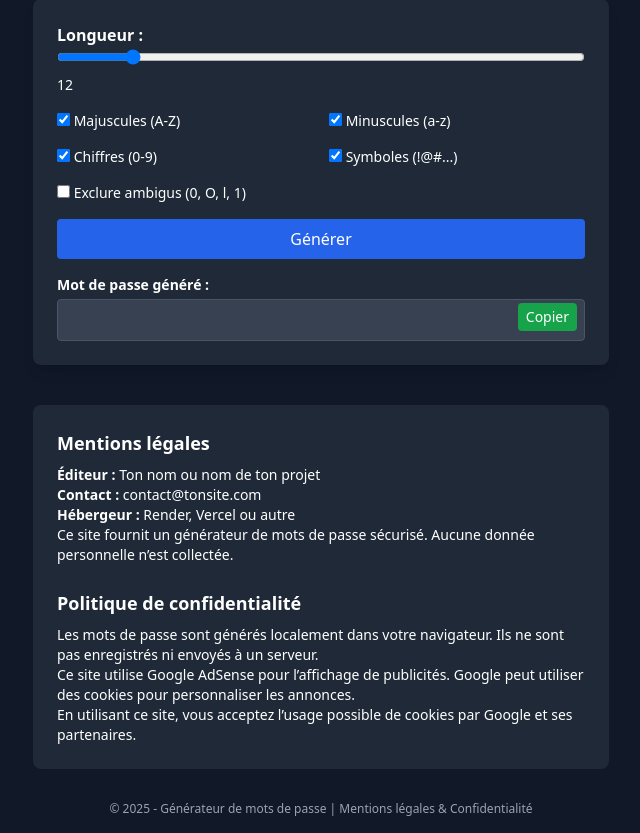
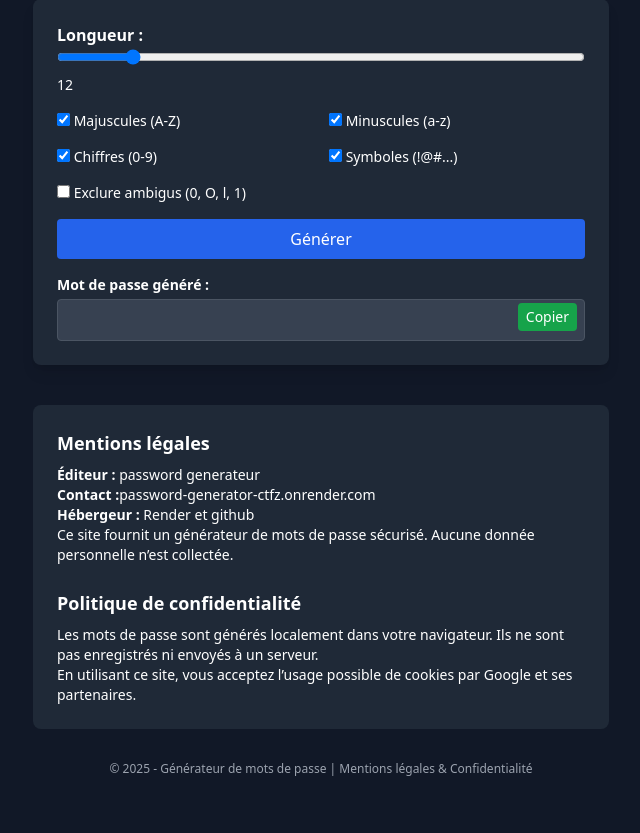
Before and after one commit to yhitme/password-generator, a Flask app: page / in a window 1280 px wide. Shown: the part 81-914 px from the top of the page, without its empty margins (319-959 px from the left). After the commit the page ends 857 px from the top, so only its background shows below. Run offline with Flask 3, Linux system fonts and the light colour scheme; some libraries are stand-ins or nearby versions.

Commit message:
Update index.html

```diff
--- a/templates/index.html
+++ b/templates/index.html
@@ -47,14 +47,13 @@
     <!-- Mentions légales et politique de confidentialité -->
     <section id="legal" class="mt-10 p-6 bg-gray-100 dark:bg-gray-800 rounded-lg text-sm">
       <h2 class="text-lg font-bold mb-2">Mentions légales</h2>
-      <p><strong>Éditeur :</strong> Ton nom ou nom de ton projet</p>
-      <p><strong>Contact :</strong> contact@tonsite.com</p>
-      <p><strong>Hébergeur :</strong> Render, Vercel ou autre</p>
+      <p><strong>Éditeur :</strong> password generateur</p>
+      <p><strong>Contact :</strong>password-generator-ctfz.onrender.com </p>
+      <p><strong>Hébergeur :</strong> Render et github</p>
       <p>Ce site fournit un générateur de mots de passe sécurisé. Aucune donnée personnelle n’est collectée.</p>
 
       <h2 class="text-lg font-bold mt-6 mb-2">Politique de confidentialité</h2>
       <p>Les mots de passe sont générés localement dans votre navigateur. Ils ne sont pas enregistrés ni envoyés à un serveur.</p>
-      <p>Ce site utilise Google AdSense pour l’affichage de publicités. Google peut utiliser des cookies pour personnaliser les annonces.</p>
       <p>En utilisant ce site, vous acceptez l’usage possible de cookies par Google et ses partenaires.</p>
     </section>
 
```
